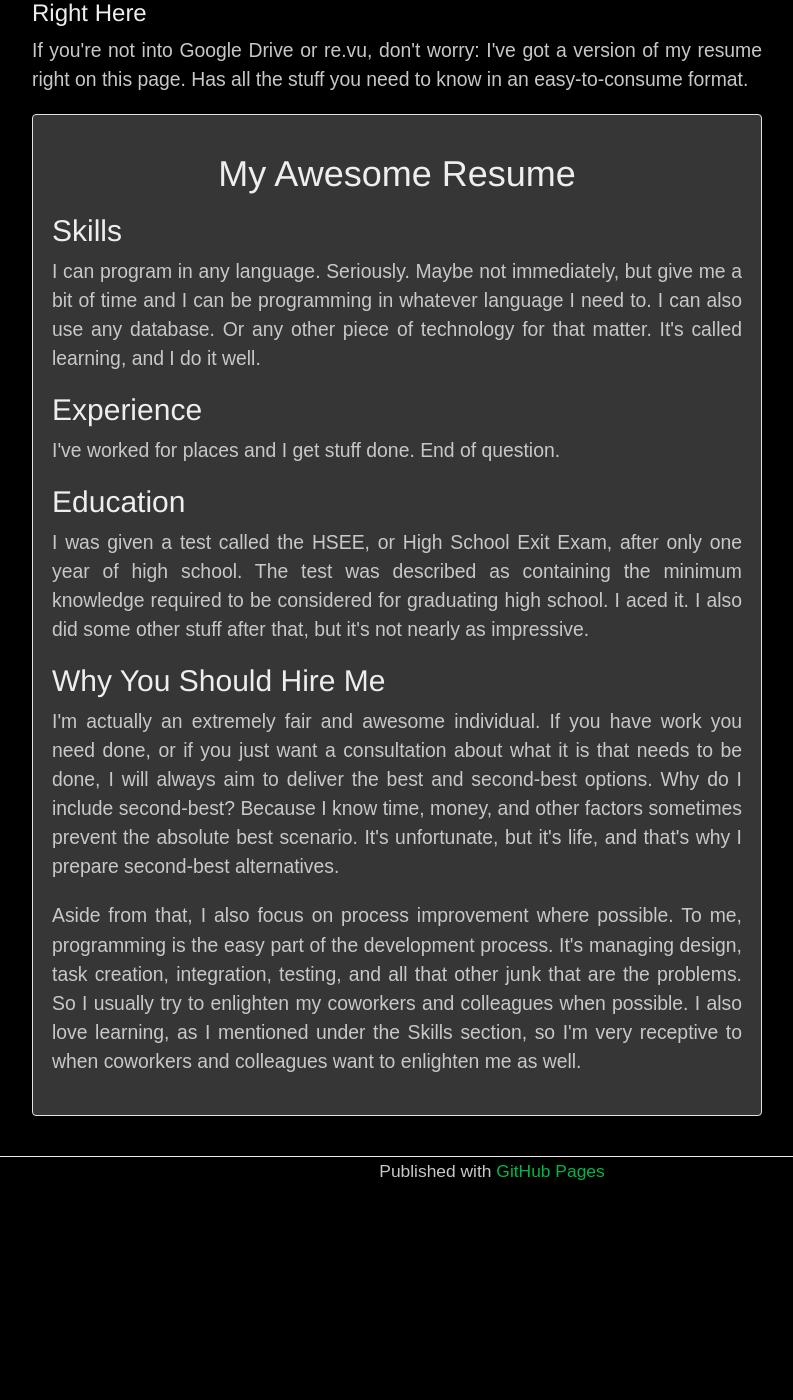
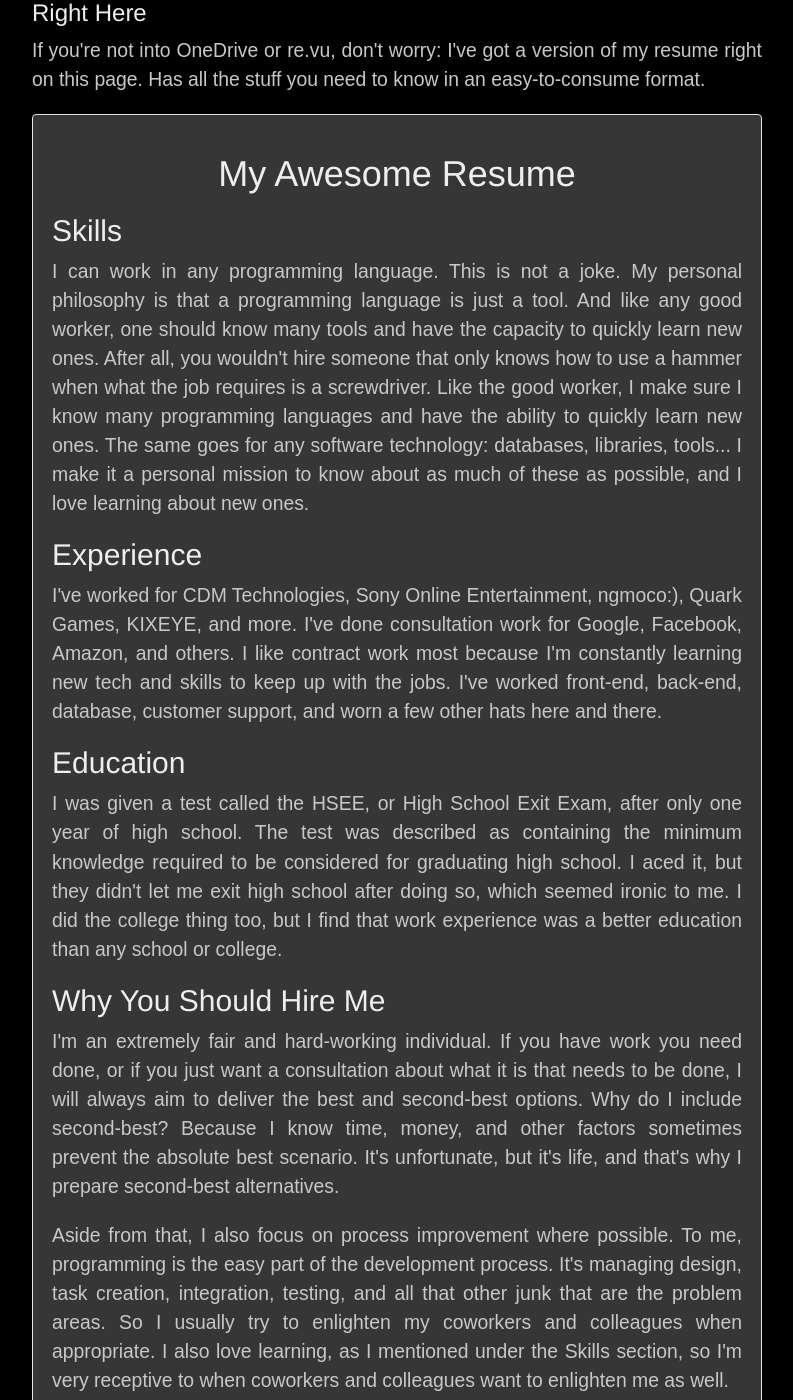
Before and after one commit to kolorahl/kolorahl.github.io, a Jekyll site: the page built from resume/index.html, in a window 1280 px wide and 1400 px high, scrolled down 528 px. Shown: the whole window, without its empty margins (148-941 px from the left). Built offline with Jekyll 4.4.1, drawn with Linux system fonts in a browser that asks for light colours; before the commit the page ends 1734 px from its top, so only the background shows below that; some of the changed text lies outside the part shown.

Commit message:
Update resume content and links

```diff
--- a/resume/index.html
+++ b/resume/index.html
@@ -14,11 +14,10 @@ title:  Resume
     for the different ways of viewing my professional resume.
   </p>
 
-  <h3>Google Drive</h3>
+  <h3>OneDrive</h3>
   <p>
     You can check out my resume online
-    via <a href="https://docs.google.com/document/d/1d-GVDt_8ukl6N3g7Q9mlNVqvcOZ3vOi_nsVlQ6woH-0/edit?usp=sharing">Google
-    Drive</a>.
+    via <a href="http://1drv.ms/1kJGj9k">Microsoft OneDrive</a>.
   </p>
 
   <h3>re.vu</h3>
@@ -31,7 +30,7 @@ title:  Resume
 
   <h3>Right Here</h3>
   <p>
-    If you're not into Google Drive or re.vu, don't worry: I've got a version of
+    If you're not into OneDrive or re.vu, don't worry: I've got a version of
     my resume right on this page. Has all the stuff you need to know in an
     easy-to-consume format.
   </p>
@@ -41,15 +40,25 @@ title:  Resume
 
     <h2>Skills</h2>
     <p>
-      I can program in any language. Seriously. Maybe not immediately, but give
-      me a bit of time and I can be programming in whatever language I need
-      to. I can also use any database. Or any other piece of technology for that
-      matter. It's called learning, and I do it well.
+      I can work in any programming language. This is not a joke. My personal
+      philosophy is that a programming language is just a tool. And like any
+      good worker, one should know many tools and have the capacity to quickly
+      learn new ones. After all, you wouldn't hire someone that only knows how
+      to use a hammer when what the job requires is a screwdriver. Like the good
+      worker, I make sure I know many programming languages and have the ability
+      to quickly learn new ones. The same goes for any software technology:
+      databases, libraries, tools... I make it a personal mission to know about
+      as much of these as possible, and I love learning about new ones.
     </p>
 
     <h2>Experience</h2>
     <p>
-      I've worked for places and I get stuff done. End of question.
+      I've worked for CDM Technologies, Sony Online Entertainment, ngmoco:),
+      Quark Games, KIXEYE, and more. I've done consultation work for Google,
+      Facebook, Amazon, and others. I like contract work most because I'm
+      constantly learning new tech and skills to keep up with the jobs. I've
+      worked front-end, back-end, database, customer support, and worn a few
+      other hats here and there.
     </p>
 
     <h2>Education</h2>
@@ -57,15 +66,16 @@ title:  Resume
       I was given a test called the HSEE, or High School Exit Exam, after only
       one year of high school. The test was described as containing the minimum
       knowledge required to be considered for graduating high school. I aced
-      it. I also did some other stuff after that, but it's not nearly as
-      impressive.
+      it, but they didn't let me exit high school after doing so, which seemed
+      ironic to me. I did the college thing too, but I find that work experience
+      was a better education than any school or college.
     </p>
 
     <h2>Why You Should Hire Me</h2>
     <p>
-      I'm actually an extremely fair and awesome individual. If you have work
-      you need done, or if you just want a consultation about what it is that
-      needs to be done, I will always aim to deliver the best and second-best
+      I'm an extremely fair and hard-working individual. If you have work you
+      need done, or if you just want a consultation about what it is that needs
+      to be done, I will always aim to deliver the best and second-best
       options. Why do I include second-best? Because I know time, money, and
       other factors sometimes prevent the absolute best scenario. It's
       unfortunate, but it's life, and that's why I prepare second-best
@@ -75,9 +85,9 @@ title:  Resume
       Aside from that, I also focus on process improvement where possible. To
       me, programming is the easy part of the development process. It's managing
       design, task creation, integration, testing, and all that other junk that
-      are the problems. So I usually try to enlighten my coworkers and
-      colleagues when possible. I also love learning, as I mentioned under the
-      Skills section, so I'm very receptive to when coworkers and colleagues
+      are the problem areas. So I usually try to enlighten my coworkers and
+      colleagues when appropriate. I also love learning, as I mentioned under
+      the Skills section, so I'm very receptive to when coworkers and colleagues
       want to enlighten me as well.
     </p>
   </div>
```
